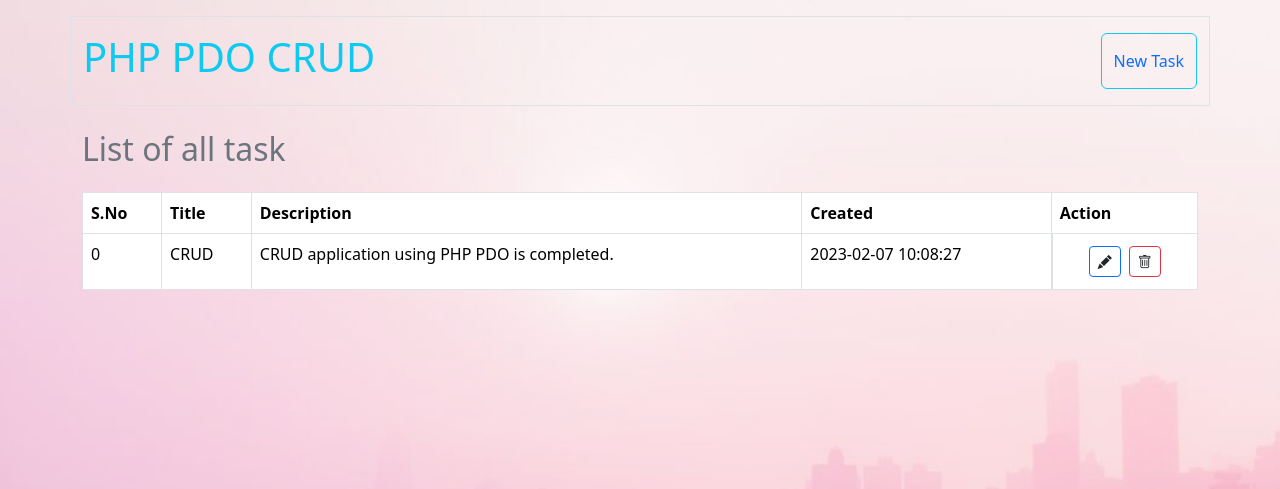
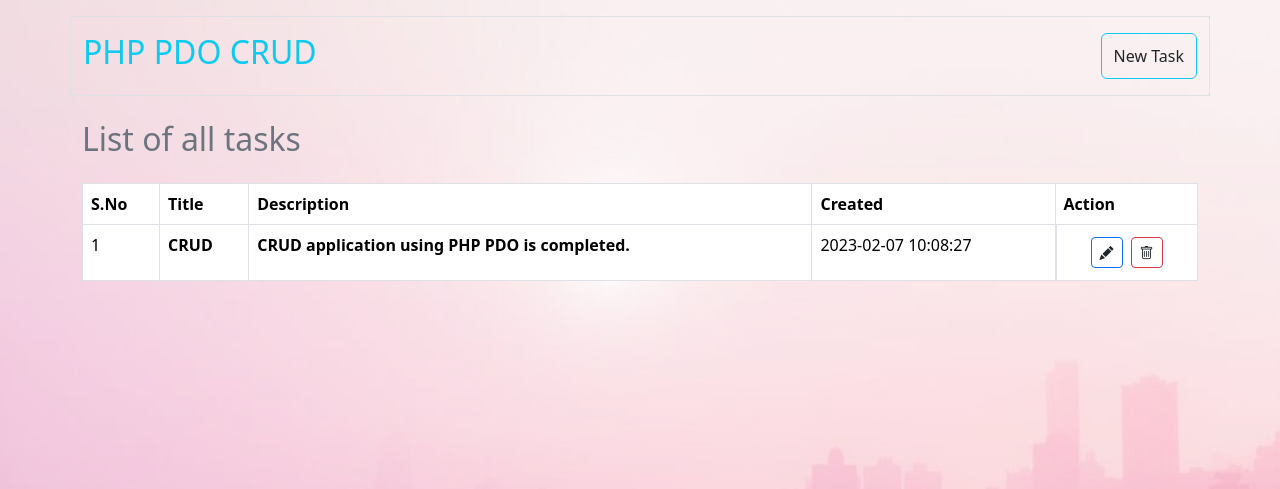
Before and after one commit to CDACBANGALORE/PHP_CRUD_PDO, a PHP site: page / in a window 1280 px wide. Shown: the top 489 px of the page. Run offline with PHP 8.4, Linux system fonts and the light colour scheme; data comes from the database, SQL or seed files in the repository.

Commit message:
Modify some minor issues

```diff
--- a/index.php
+++ b/index.php
@@ -28,12 +28,12 @@ session_start();
     </div>
 
     <div class="container border border-1 py-3 mt-3 d-flex justify-content-between flex-wrap">
-        <h1 class="text-info">PHP PDO CRUD</h1>
-        <button type="button" class="create_crude btn btn-outline-info"><a href="./operations/create.php" class="text-decoration-none">New Task</a></button>
+        <h2 class="text-info">PHP PDO CRUD</h2>
+        <button type="button" class="create_crude btn btn-outline-info"><a href="./operations/create.php" class="text-decoration-none text-dark">New Task</a></button>
     </div>
 
     <div class="container">
-        <h2 class="my-4 text-secondary">List of all task</h2>
+        <h2 class="my-4 text-secondary">List of all tasks</h2>
         <table class="table table-bordered table-stripped">
             <thead class="bg-info text-light">
                 <tr>
--- a/operations/create.php
+++ b/operations/create.php
@@ -11,7 +11,7 @@
 
 <body>
     <div class="container my-5">
-        <h3 class="text-primary">Create a new task</h3>
+        <h2 class="text-primary">Create a new task</h2>
         <a href="../index.php" class="text-decoration-none">Back</a>
     </div>
     <div class="container mt-4">
--- a/operations/fetch.php
+++ b/operations/fetch.php
@@ -2,7 +2,7 @@
     $pdo = include 'db_connect.php';
 
     try {
-        $sno = 0;
+        $sno = 1;
         $sql = 'SELECT * FROM `crud_items`';
 
         $stmt = $pdo->query($sql);
@@ -14,10 +14,14 @@
                     <?php echo $sno; $sno += 1; ?>
                 </td>
                 <td>
-                    <?php echo $item['title']; ?>
+                    <strong>
+                        <?php echo $item['title']; ?>
+                    </strong>
                 </td>
                 <td>
-                    <?php echo $item['description']; ?>
+                    <strong>
+                        <?php echo $item['description']; ?>
+                    </strong>
                 </td>
                 <td>
                     <?php echo $item['created_at']; ?>
```
Also changed, not shown: operations/delete.php (+6 -1 lines), operations/update.php (+18 -8 lines).
